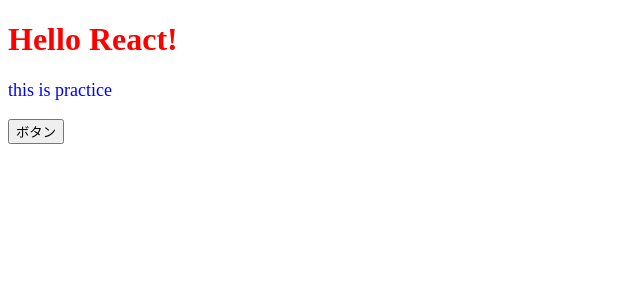
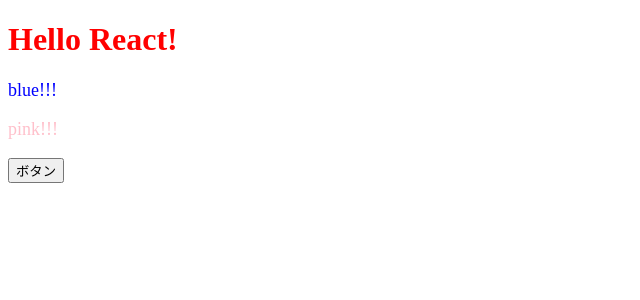
Before and after one commit to masnzzz/react-udemy, a React (Create React App) app: page / in a window 1280 px wide. Shown: the top 300 px of the page, without its empty margins (0-640 px from the left). Built offline with nearby package versions, Linux system fonts and the light colour scheme.

Commit message:
propsでスタイルを変更する

```diff
--- a/src/App.jsx
+++ b/src/App.jsx
@@ -1,16 +1,14 @@
 import React from "react";
+import ColorfulMessage from './components/ColorfulMessage';
 
 const App = () => {
     const onClickButton = () => alert();
-    const contentStyle = {
-        color: 'blue',
-        fontSize: '18px'
-    };
     return (
         <>
-            <h1 style={{ color: 'red' }}>Hello React!</h1>
-            <p style={contentStyle}>this is practice</p>
-            <button onClick={onClickButton}>ボタン</button>
+          <h1 style={{ color: 'red' }}>Hello React!</h1>
+          <ColorfulMessage color='blue' >blue!!!</ColorfulMessage>
+          <ColorfulMessage color='pink' >pink!!!</ColorfulMessage>
+          <button onClick={onClickButton}>ボタン</button>
         </>
     );
 };
--- /dev/null
+++ b/src/components/ColorfulMessage.jsx
@@ -0,0 +1,15 @@
+import React from "react";
+
+const ColorfulMessage = (props) => {
+  const { color, children } = props;
+  const contentStyle = {
+    // color: color,
+    // propsの名前が一致している場合は省略した書き方もできる
+    color,
+    fontSize: '18px'
+  };
+
+  return <p style={contentStyle}>{children}</p>;
+}
+
+export default ColorfulMessage;
```
